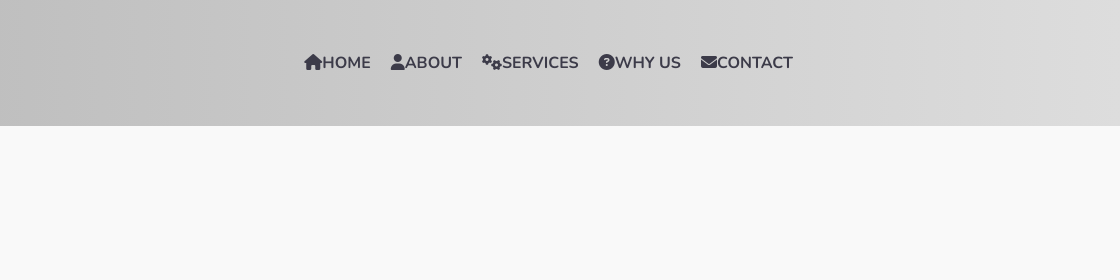
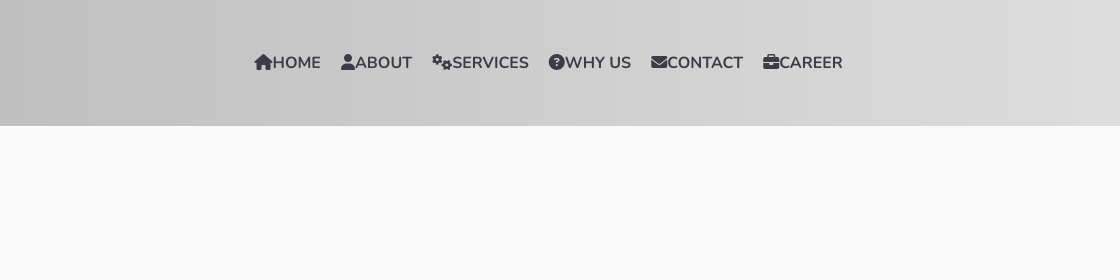
Before and after one commit to sheennapolean/FirstX, a plain HTML site: page contact.html in a window 1280 px wide. Shown: the top 280 px of the page, 160-1280 px from the left. Drawn offline with nearby package versions, Linux system fonts and the light colour scheme.

Commit message:
bug fix for contacts

```diff
--- a/contact.html
+++ b/contact.html
@@ -27,6 +27,7 @@
             <a href="services.html"><i class="fas fa-cogs"></i><span>Services</span></a>
             <a href="why.html"><i class="fas fa-question-circle"></i><span>Why Us</span></a>
             <a href="contact.html"><i class="fas fa-envelope"></i><span>Contact</span></a>
+            <a href="career.html"><i class="fas fa-briefcase"></i><span>Career</span></a>
         </nav>
 
         <!-- Hamburger Menu for Mobile -->
```
